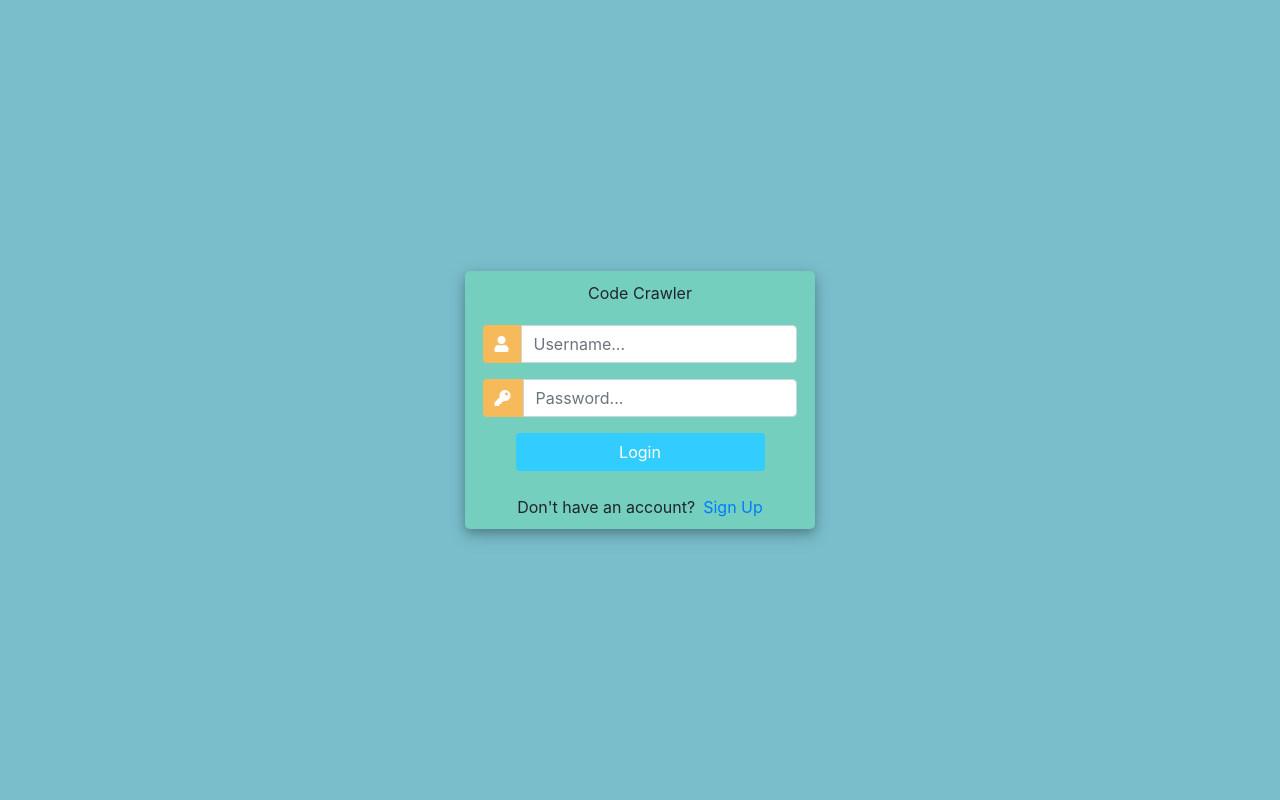
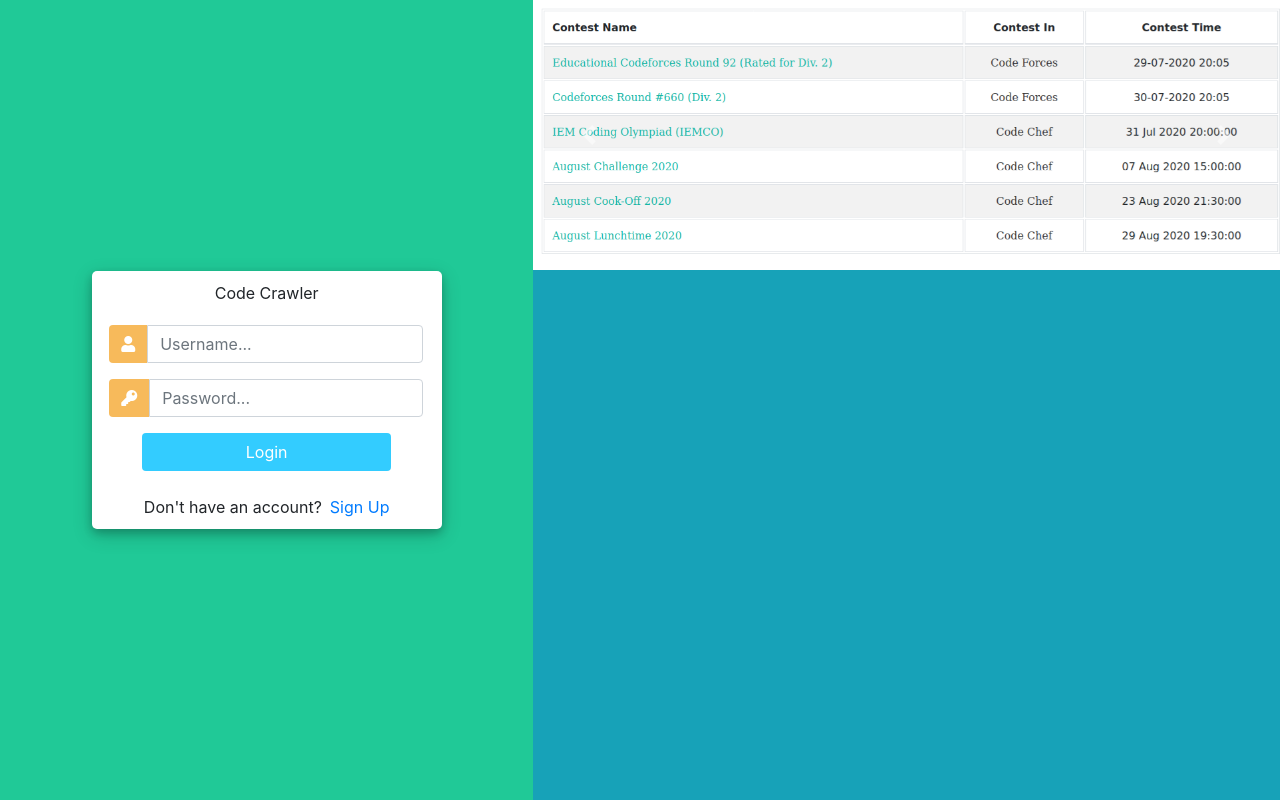
Before and after one commit to Suraj3579/codeforces_crawler, a Django app: page /login/ in a window 1280 px wide. Run offline with Django 3.2, Linux system fonts and the light colour scheme; some libraries are stand-ins or nearby versions.

Commit message:
added basic layout for login/register

```diff
--- a/CF_Crawler/CodeCalender/templates/login.html
+++ b/CF_Crawler/CodeCalender/templates/login.html
@@ -1,10 +1,15 @@
+{%load static%}
 <!DOCTYPE html>
 <html>
 
 <head>
 	<title>Login</title>
 	<link rel="stylesheet" href="https://stackpath.bootstrapcdn.com/bootstrap/4.1.3/css/bootstrap.min.css" integrity="sha384-MCw98/SFnGE8fJT3GXwEOngsV7Zt27NXFoaoApmYm81iuXoPkFOJwJ8ERdknLPMO" crossorigin="anonymous">
-	<script src="https://ajax.googleapis.com/ajax/libs/jquery/3.3.1/jquery.min.js"></script>
+	 <script src="https://ajax.googleapis.com/ajax/libs/jquery/3.5.1/jquery.min.js"></script>
+  <script src="https://cdnjs.cloudflare.com/ajax/libs/popper.js/1.16.0/umd/popper.min.js"></script>
+  <script src="https://maxcdn.bootstrapcdn.com/bootstrap/4.5.0/js/bootstrap.min.js"></script>
+  <!-- Carousel -->
+
 	<link rel="stylesheet" href="https://use.fontawesome.com/releases/v5.6.1/css/all.css" integrity="sha384-gfdkjb5BdAXd+lj+gudLWI+BXq4IuLW5IT+brZEZsLFm++aCMlF1V92rMkPaX4PP" crossorigin="anonymous">
 
 
@@ -14,15 +19,14 @@
 			margin: 0;
 			padding: 0;
 			height: 100%;
-			background: #7abecc !important;
+
 		}
 		.user_card {
 			width: 350px;
 			margin-top: auto;
 			margin-bottom: auto;
-			background: #74cfbf;
-			position: relative;
-			display: flex;
+			background-color:white;
+
 			justify-content: center;
 			flex-direction: column;
 			padding: 10px;
@@ -72,16 +76,42 @@
 			padding: 10px;
 			margin-top: 10px;
 		}
+
+		.leftside, .rightside{
+			height:50vh;
+			width:100%;
+		}
+
+		@media screen and (min-width:760px)
+		{
+			.leftside, .rightside{
+			height:100vh;
+			}
+		}
+
+		.leftside{
+			background:#20c997;
+		}
+
+		.rightside{
+			background:#17a2b8;
+		}
+		.carousel-inner img {
+    	width: 100%;
+    	height: 100%;
+  		}
+
+
 	</style>
 
 </head>
 <body>
-	<div class="container h-100">
-		<div class="d-flex justify-content-center h-100">
+
+		<div class='row no-gutters'>
+			<div class='col-md-5 no-gutters'>
+				<div class='leftside d-flex justify-content-center align-align-items-center'>
 				<div class="user_card">
 					<div class="d-flex justify-content-center">
-
-
 						<div id="logo" alt="">Code Crawler</div>
 					</div>
 					<div class="d-flex justify-content-center form_container">
@@ -104,7 +134,6 @@
 				 				<input class="btn login_btn" type="submit" value="Login">
 				   			</div>
 					</form>
-
 					</div>
                 	{%for message in messages%}
                 	<p id="messages">{{message}} </p>
@@ -114,11 +143,43 @@
 						<div class="d-flex justify-content-center links">
 							Don't have an account? <a href="{% url 'registerpage' %}" class="ml-2">Sign Up</a>
 						</div>
-
 					</div>
 				</div>
 				</div>
 			</div>
+			<div class='col-md-7 no-gutters'>
+				<div class='rightside '>
+
+					<div id="carouselExampleIndicators" class="carousel slide" data-ride="carousel">
+					<ol class="carousel-indicators">
+						<li data-target="#carouselExampleIndicators" data-slide-to="0" class="active"></li>
+						<li data-target="#carouselExampleIndicators" data-slide-to="1"></li>
+						<li data-target="#carouselExampleIndicators" data-slide-to="2"></li>
+					</ol>
+					<div class="carousel-inner">
+						<div class="carousel-item active">
+						<img class="d-block h-100 w-100" src="{%static 'img/calender.png'%}" alt="First slide" width="1100" height="500">
+						</div>
+						<div class="carousel-item">
+						<img class="d-block w-100" src="{%static 'img/any2.png'%}" alt="Second slide" width="1100" height="500">
+						</div>
+						<div class="carousel-item">
+						<img class="d-block w-100" src="{%static 'img/any1.png'%}" alt="Third slide" width="1100" height="500">
+						</div>
+					</div>
+					<a class="carousel-control-prev" href="#carouselExampleIndicators" role="button" data-slide="prev">
+						<span class="carousel-control-prev-icon" aria-hidden="true"></span>
+						<span class="sr-only">Previous</span>
+					</a>
+					<a class="carousel-control-next" href="#carouselExampleIndicators" role="button" data-slide="next">
+						<span class="carousel-control-next-icon" aria-hidden="true"></span>
+						<span class="sr-only">Next</span>
+					</a>
+					</div>
+				</div>
+			</div>
+		</div>
+
 </body>
 
 </html>
```
Also changed, not shown: CF_Crawler/CodeCalender/templates/register.html (+65 -6 lines), CF_Crawler/CodeCalender/static/img/any1.png (added), CF_Crawler/CodeCalender/static/img/any2.png (added), CF_Crawler/CodeCalender/static/img/any3.jpeg (added), CF_Crawler/CodeCalender/static/img/calender.png (added), CF_Crawler/CodeCalender/static/img/logo.jpeg (added), CF_Crawler/db.sqlite3. Lines whose indentation alone changed are shown as unchanged.
